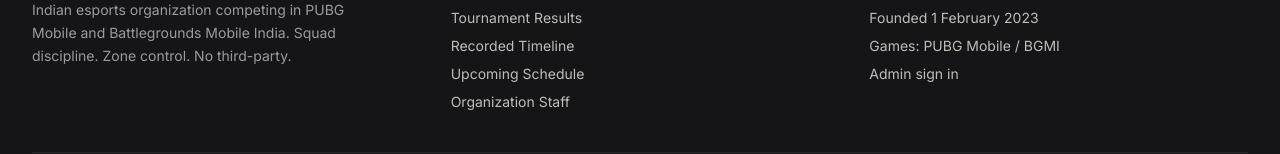
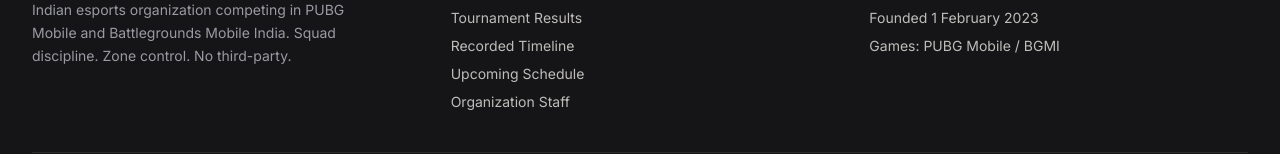
Before and after one commit to machavinay33/Genesis, a React (Vite) app: page / in a window 1280 px wide. Shown: the part 1811-1965 px from the top of the page. Built offline with nearby package versions, Linux system fonts and the light colour scheme; no server answers; the database is empty.

Commit message:
Remove public admin sign-in link

```diff
--- a/src/components/Footer.jsx
+++ b/src/components/Footer.jsx
@@ -37,7 +37,6 @@
               <li>India · Asia region</li>
               <li>Founded 1 February 2023</li>
               <li>Games: PUBG Mobile / BGMI</li>
-              <li><Link className="hover:text-genesis" to="/admin/login">Admin sign in</Link></li>
             </ul>
           </div>
         </div>
```
